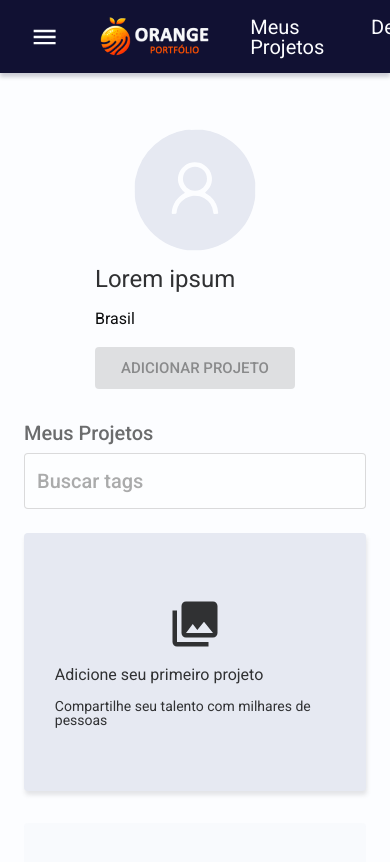
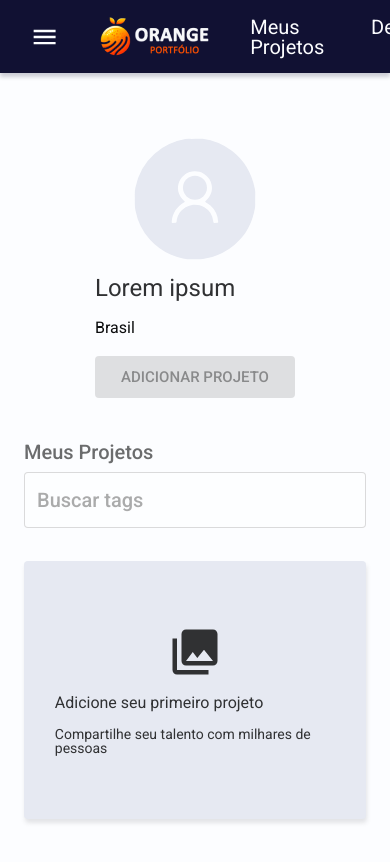
Before and after one commit to squad7-fcamara/spa-orange-portfolio, a React (Vite) app: page /my-projects in a window 390 px wide. Shown: the top 862 px of the page. Built offline with nearby package versions, Linux system fonts and the light colour scheme.

Commit message:
:lipstick: style: Removing blank cards from mobiles

```diff
--- a/src/GlobalStyled.jsx
+++ b/src/GlobalStyled.jsx
@@ -1,6 +1,6 @@
 import { createGlobalStyle, styled } from "styled-components";
 
-const mobile = "425px";
+const tablet = "768px";
 
 export const Dashboard = styled.div`
   max-width: 1536px;
@@ -12,7 +12,7 @@ export const Dashboard = styled.div`
   flex-direction: column;
   justify-content: space-evenly;
 
-  @media (max-width: ${mobile}) {
+  @media (max-width: ${tablet}) {
     & {
       padding: 0 2.4rem;
     }
--- a/src/components/ProjectCard/index.jsx
+++ b/src/components/ProjectCard/index.jsx
@@ -1,9 +1,9 @@
 import { MdCollections } from "react-icons/md";
-import { CardWithoutProjectSC, BlankCardSC, ProjectCards } from "./style";
+import { CardWithoutProjectSC, BlankCardSC, ProjectCardSC } from "./style";
 
 function ProjectCard() {
   return (
-    <ProjectCards>
+    <ProjectCardSC>
       <CardWithoutProjectSC>
         <MdCollections size={"5.4rem"} />
         <h1>Adicione seu primeiro projeto</h1>
@@ -11,7 +11,7 @@ function ProjectCard() {
       </CardWithoutProjectSC>
       <BlankCardSC />
       <BlankCardSC />
-    </ProjectCards>
+    </ProjectCardSC>
   );
 }
 
--- a/src/components/ProjectCard/style.jsx
+++ b/src/components/ProjectCard/style.jsx
@@ -4,14 +4,15 @@ const laptop = "1024px";
 const tablet = "768px";
 const mobile = "425px";
 
-export const ProjectCards = styled.div`
+export const ProjectCardSC = styled.div`
   width: 100%;
   display: flex;
   gap: 1.6rem;
   justify-content: space-between;
   margin-top: 1.6rem;
 
-  div {
+  div,
+  span {
     max-height: 29.7rem;
     min-height: 25.8rem;
     height: 50vw;
@@ -29,6 +30,9 @@ export const ProjectCards = styled.div`
   @media (max-width: ${laptop}) {
     & {
       flex-wrap: wrap;
+    }
+    span {
+      display: none;
     }
   }
   @media (max-width: ${tablet}) {
@@ -63,6 +67,6 @@ export const CardWithoutProjectSC = styled.div`
   }
 `;
 
-export const BlankCardSC = styled.div`
+export const BlankCardSC = styled.span`
   background-color: #e6e9f233;
 `;
```
